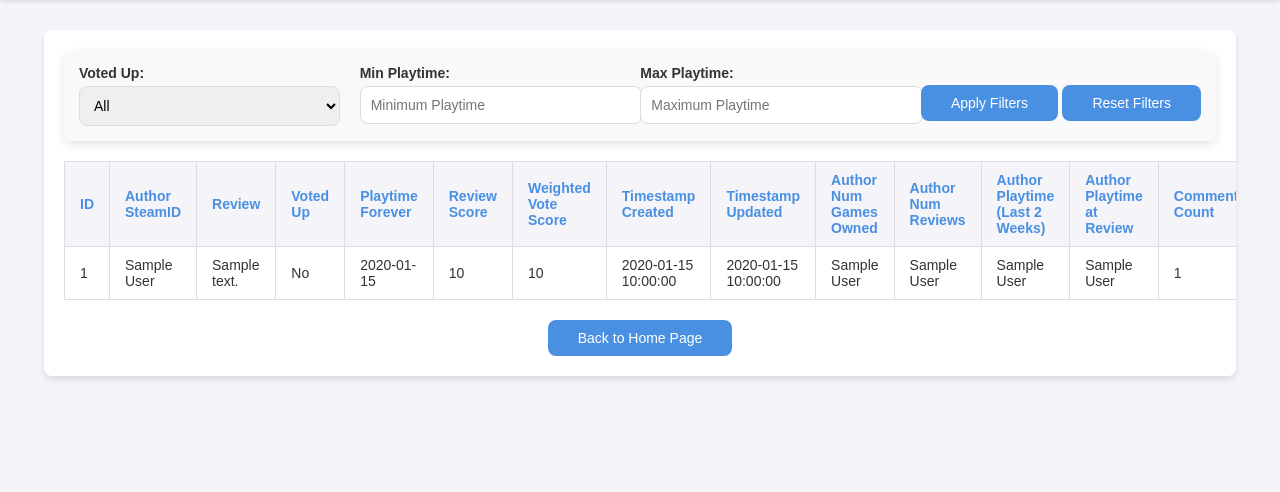
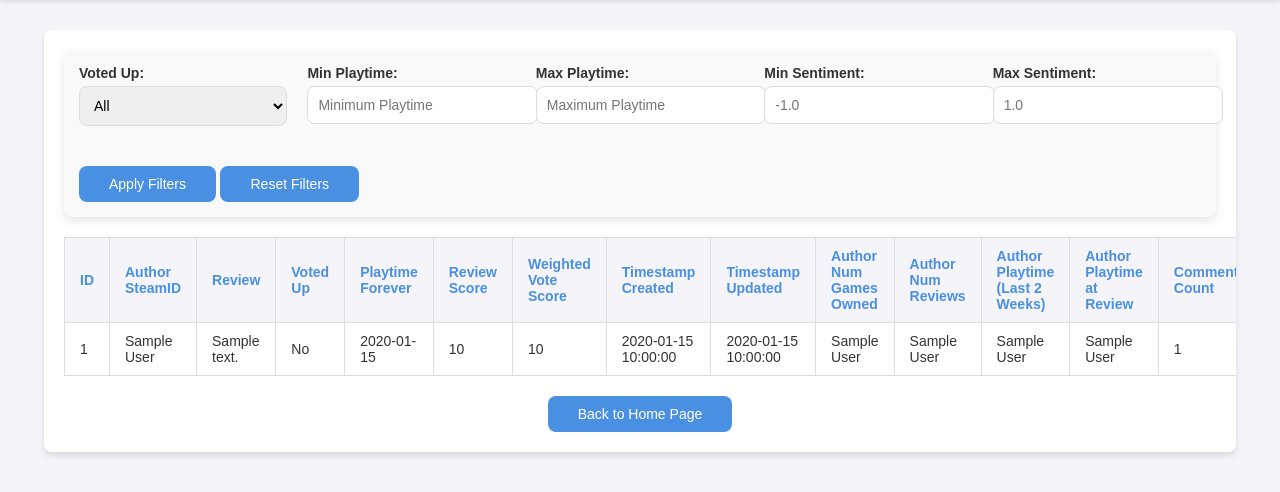
Before and after one commit to filki/SRNA, a Flask app: template templates/results.html in a window 1280 px wide. Shown: the part 77-569 px from the top of the page. Run offline with Flask 3, Linux system fonts and the light colour scheme; the template is opened without the code that fills it: most values are stand-ins (such as "Sample title", 1, 10 or a date in 2020).

Commit message:
added sentiment analysis

```diff
--- a/app.py
+++ b/app.py
@@ -4,7 +4,7 @@ from flask_sqlalchemy import SQLAlchemy
 import matplotlib.pyplot as plt
 from io import BytesIO
 import base64
-
+from textblob import TextBlob
 app = Flask(__name__)
 
 # SQLite Database configuration
@@ -12,7 +12,8 @@ app.config['SQLALCHEMY_DATABASE_URI'] = 'sqlite:///steam_reviews.db'
 app.config['SQLALCHEMY_TRACK_MODIFICATIONS'] = False
 db = SQLAlchemy(app)
 
-# Database model
+from textblob import TextBlob
+
 class SteamReview(db.Model):
     id = db.Column(db.Integer, primary_key=True)
     author_steamid = db.Column(db.String(100), nullable=False)
@@ -28,9 +29,11 @@ class SteamReview(db.Model):
     author_playtime_last_two_weeks = db.Column(db.Integer, nullable=True)
     author_playtime_at_review = db.Column(db.Integer, nullable=True)
     comments_count = db.Column(db.Integer, nullable=True)
+    sentiment_score = db.Column(db.Float, nullable=True)  # Add this field
 
     def __repr__(self):
         return f"<SteamReview {self.author_steamid}>"
+
 
 @app.route('/')
 def index():
@@ -54,18 +57,16 @@ def get_reviews():
 
 @app.route('/results')
 def results():
-    # Retrieve filter parameters from the request
-    voted_up = request.args.get('voted_up')  # Can be "True" or "False"
-    min_playtime = request.args.get('min_playtime', type=int)  # Convert to integer
-    max_playtime = request.args.get('max_playtime', type=int)  # Convert to integer
+    voted_up = request.args.get('voted_up')
+    min_playtime = request.args.get('min_playtime', type=int)
+    max_playtime = request.args.get('max_playtime', type=int)
+    min_sentiment = request.args.get('min_sentiment', type=float)  # New filter
+    max_sentiment = request.args.get('max_sentiment', type=float)  # New filter
 
-    # Start with the base query
     query = SteamReview.query
 
-    # Apply filters dynamically based on the parameters
     if voted_up is not None:
-        # Convert the string to a boolean
-        voted_up_bool = voted_up.lower() == 'true'
+        voted_up_bool = voted_up.lower() == "true"
         query = query.filter(SteamReview.voted_up == voted_up_bool)
 
     if min_playtime is not None:
@@ -74,10 +75,13 @@ def results():
     if max_playtime is not None:
         query = query.filter(SteamReview.playtime_forever <= max_playtime)
 
-    # Execute the query to get the results
+    if min_sentiment is not None:
+        query = query.filter(SteamReview.sentiment_score >= min_sentiment)
+
+    if max_sentiment is not None:
+        query = query.filter(SteamReview.sentiment_score <= max_sentiment)
+
     reviews = query.all()
-
-    # Pass the results to the template
     return render_template('results.html', reviews=reviews)
 
 
@@ -109,11 +113,13 @@ def save_reviews_to_db(reviews):
             'author_num_reviews': review['author'].get('num_reviews', 0),
             'author_playtime_last_two_weeks': review['author'].get('playtime_last_two_weeks', 0),
             'author_playtime_at_review': review['author'].get('playtime_at_review', 0),
-            'comments_count': review.get('comment_count', 0)
+            'comments_count': review.get('comment_count', 0),
+            'sentiment_score': round(TextBlob(review.get('review', '')).sentiment.polarity,2)  # Calculate sentiment
         }
         for review in reviews
     ])
     db.session.commit()
+
 
 @app.route('/delete_reviews', methods=['POST'])
 def delete_reviews():
--- a/templates/results.html
+++ b/templates/results.html
@@ -29,6 +29,15 @@
                 <label for="max_playtime">Max Playtime:</label>
                 <input type="number" id="max_playtime" name="max_playtime" placeholder="Maximum Playtime">
             </div>
+            <div class="filter-row">
+                <label for="min_sentiment">Min Sentiment:</label>
+                <input type="number" step="0.1" id="min_sentiment" name="min_sentiment" placeholder="-1.0">
+            </div>
+            <div class="filter-row">
+                <label for="max_sentiment">Max Sentiment:</label>
+                <input type="number" step="0.1" id="max_sentiment" name="max_sentiment" placeholder="1.0">
+            </div>
+
             <div class="button-group">
                 <button type="submit">Apply Filters</button>
                 <!-- Reset Filters Button -->
@@ -57,6 +66,7 @@
                     <th>Author Playtime (Last 2 Weeks)</th>
                     <th>Author Playtime at Review</th>
                     <th>Comments Count</th>
+                    <th>Sentiment Score</th>
                 </tr>
             </thead>
             <tbody>
@@ -76,6 +86,7 @@
                     <td>{{ review.author_playtime_last_two_weeks }}</td>
                     <td>{{ review.author_playtime_at_review }}</td>
                     <td>{{ review.comments_count }}</td>
+                    <td>{{ review.sentiment_score }}</td>
                 </tr>
                 {% endfor %}
             </tbody>
```
Also changed, not shown: instance/steam_reviews.db.
